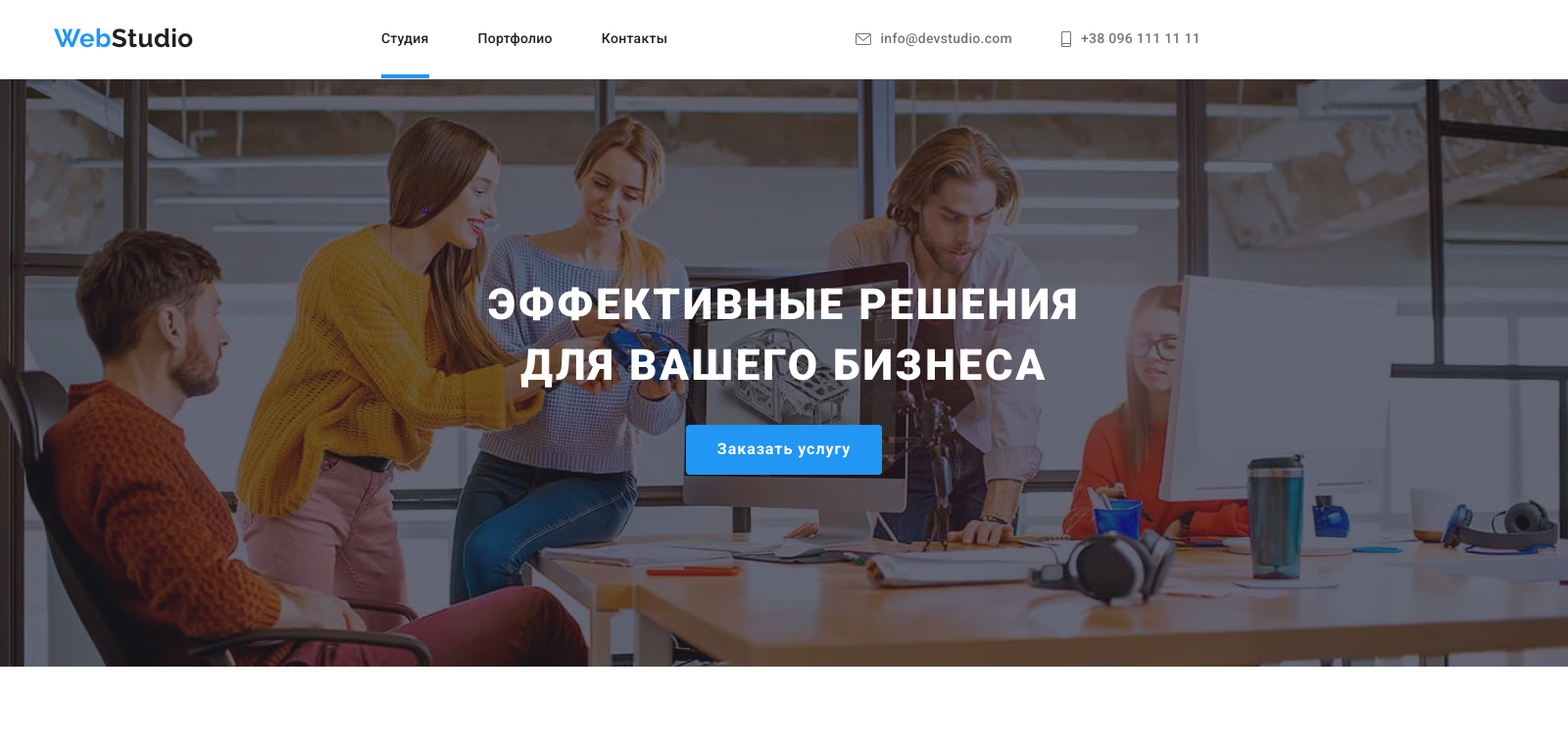
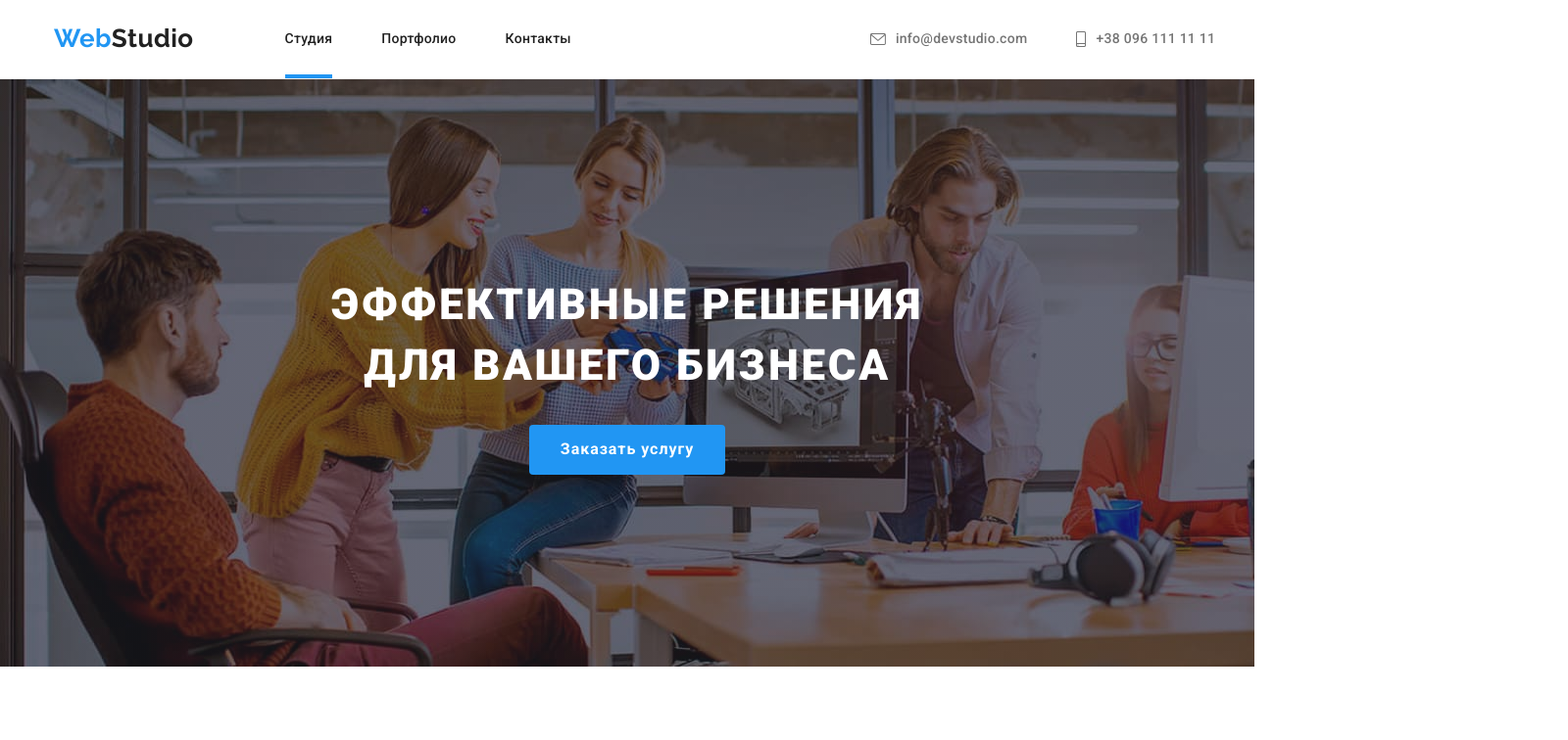
Before and after one commit to VitaPavlenko/goit-markup-hw-07, a plain HTML site: page index.html in a window 1280 px wide. Shown: the top 756 px of the page at 98% size, 1600 px wide, since content can reach past the window. Drawn offline with nearby package versions, Linux system fonts and the light colour scheme.

Commit message:
Замена селекторов 11

```diff
--- a/sass/components/_logo.scss
+++ b/sass/components/_logo.scss
@@ -1,4 +1,5 @@
 .logo {
+  margin-right: 93px;
   color: #2196f3;
   font-family: raleway, sans-serif;
   font-size: 26px;
--- a/sass/components/_socials.scss
+++ b/sass/components/_socials.scss
@@ -34,8 +34,8 @@
   height: 20px;
   background-size: contain;
   background-position: center;
-  .socials-link:hover&,
-  .socials-link:focus& {
+  .socials-link:hover &,
+  .socials-link:focus & {
     background-color: var(--accent-color);
     fill: var(--primary-bg-color);
   }
--- a/sass/layout/_activity.scss
+++ b/sass/layout/_activity.scss
@@ -12,6 +12,7 @@
 }
 
 .activity-text {
+  font-weight: 500;
   position: absolute;
   font-size: 14px;
   line-height: 1.14;
--- a/sass/layout/_header.scss
+++ b/sass/layout/_header.scss
@@ -4,12 +4,13 @@
 
 .nav-header {
   display: flex;
-  justify-content: space-between;
+  // justify-content: space-between;
   align-items: center;
 }
 
 .nav-set {
   display: flex;
+  margin-right: 305px;
 }
 
 .nav-list {
--- a/sass/layout/_hero.scss
+++ b/sass/layout/_hero.scss
@@ -1,6 +1,7 @@
 .hero {
-  width: 1600px;
   height: 600px;
+  padding-top: 200px;
+  padding-bottom: 200px;
   margin-left: auto;
   margin-right: auto;
   background-color: var(--accent-bg-color);
@@ -11,7 +12,6 @@
 }
 
 .hero-title {
-  padding-top: 200px;
   margin-bottom: 30px;
   font-weight: 900;
   font-size: 44px;
```
Also changed, not shown: css/main.css, css/main.min.css, 2 other files.
